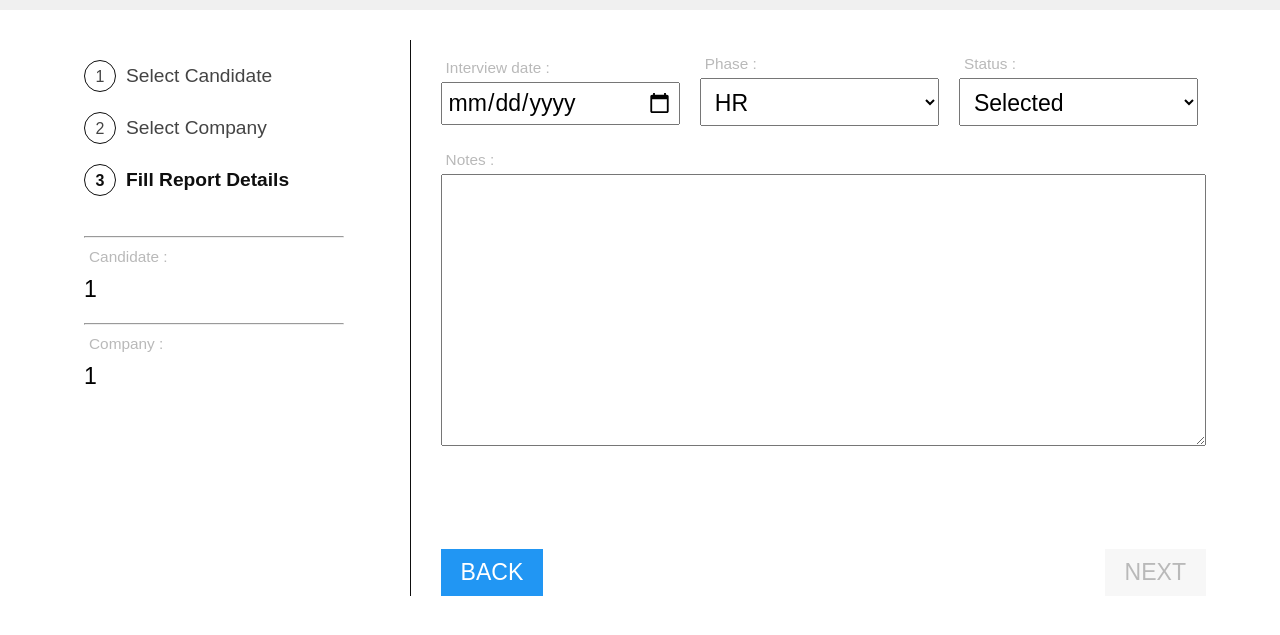
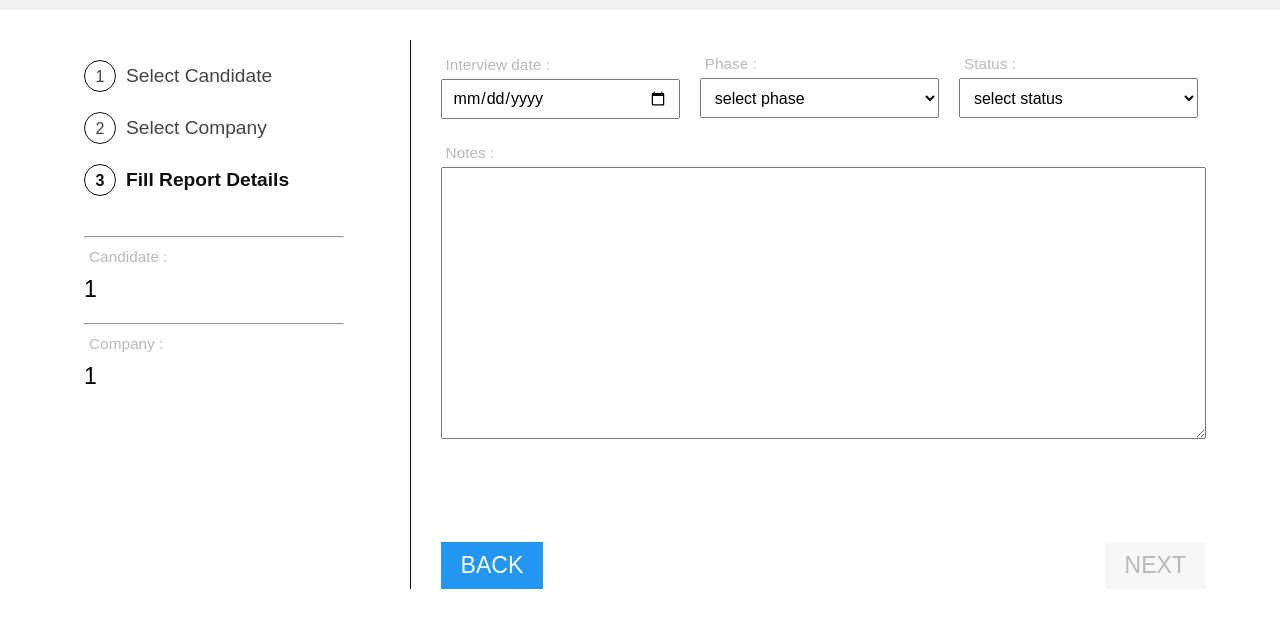
Before and after one commit to MajaMilanovic/reports-app, a React app in the folder adminPanel/: page /#/details/1/1/1/1 in a window 1280 px wide. Shown: the part 49-684 px from the top of the page. Built offline with nearby package versions, Linux system fonts and the light colour scheme; sample sign-in values are in the browser's storage.

Commit message:
add wizard step3

```diff
--- a/adminPanel/src/app/components/ReportCard.js
+++ b/adminPanel/src/app/components/ReportCard.js
@@ -6,7 +6,8 @@ class ReportCard extends Component {
     constructor() {
         super();
         this.state = {
-            modal: false
+            modal: false,
+            deleted: false
         }
     }
 
@@ -21,6 +22,11 @@ class ReportCard extends Component {
             modal: false
         })
     }
+    deleteReport = (e) => {
+        this.setState({
+            deleted: true
+        })
+    }
 
     render() {
         const { report } = this.props;
@@ -32,7 +38,9 @@ class ReportCard extends Component {
 
         return (
             <Fragment>
-                <div className="report-card-wrapper-div">
+                {(this.state.deleted)
+                    ? ""
+                    : <div className="report-card-wrapper-div">
                         <div className="report-card-content-div">
                             <div className="report-name-div">
                                 <p>{report.companyName}</p>
@@ -57,8 +65,13 @@ class ReportCard extends Component {
                                 ? <Modal data={data} />
                                 : ""
                             }
+                            <div className="delete-btn-holder">
+                                <div className="delete-btn-content" onClick={this.deleteReport}>
+                                    <p>X</p>
                                 </div>
                             </div>
+                        </div>
+                    </div>}
             </Fragment>
         );
     };
--- a/adminPanel/src/app/components/ReportList.js
+++ b/adminPanel/src/app/components/ReportList.js
@@ -9,7 +9,7 @@ const ReportList = (props) => {
             {(reportList.length === 0)
                 ? <div className="errorOnSearch-div">
                     "Sorry, there are no available reports at the moment. Please, try another search. Thank you."</div>
-                : reportList.map(report => {
+                : reportList.reverse().map(report => {
                     return <ReportCard report={report} key={report.id} />
                 })
             }
--- a/adminPanel/src/app/components/scss/_nextButton.scss
+++ b/adminPanel/src/app/components/scss/_nextButton.scss
@@ -9,6 +9,7 @@
     padding: 10px 20px;
     margin-top: 10%;
     background-color: $button-blue;
+    cursor: pointer;
 }
 
 .next-link-disabled {
--- a/adminPanel/src/app/components/scss/reportCreationPage.scss
+++ b/adminPanel/src/app/components/scss/reportCreationPage.scss
@@ -141,13 +141,14 @@ li {
     width: 33%;
     padding: 10px;
     select {
-        height: 48px;
-        padding: 10px;
         option {
             overflow: auto;
         }
     }
     .input-fields {
+        padding: 10px;
+        height: 40px;
+        font-size: 16px;
         margin: 0;
         width: 100%;
     }
--- a/adminPanel/src/app/components/wizard/ButtonNavigation.js
+++ b/adminPanel/src/app/components/wizard/ButtonNavigation.js
@@ -7,24 +7,42 @@ import { helpers } from "../../../helpers";
 const ButtonNavigation = (props) => {
     const { getData, pathname } = props;
 
-    const postReport = () => {
-
-        const data = getData();
-        console.log(data);
+    const areFieldsValid = (data) => {
+        const values = Object.values(data);
+        const filteredValues = values.filter(value => {
+            return !value === true;
+        })
+        if (filteredValues.length === 0) {
+            return true;
+        }
+        else {
+            return false;
+        }
+    }
 
 
-        // sendInterviewReport(data)
-        //     .then(res => res.json())
-        //     .then(result => console.log(result)
-        //     )
+    const postReport = () => {
+        const data = getData();
+        (!areFieldsValid(data))
+            ? console.log("Nahh")
+            : sendInterviewReport(data)
+                .then(res => res.json())
+                .then(result => {
+                    props.history.push("/")
+                })
+    }
 
-    }
+
+
     return (
         <div className="select-company-button-holder">
             <Fragment>
                 <p className="next-link">
                     <Link to={`/companies/${helpers.getDataFromDetailsPathname(pathname).candidateId}/${helpers.getDataFromDetailsPathname(pathname).candidateName}`}>Back</Link></p>
-                <p className="next-link-disabled" onClick={postReport}>Next</p>
+                {(!areFieldsValid(getData()))
+                    ? <p className="next-link-disabled" onClick={postReport}>Next</p>
+                    : <p className="next-link" onClick={postReport}>Next</p>
+                }
             </Fragment>
         </div>
     )
--- a/adminPanel/src/app/components/wizard/CreateReportFillDetails.js
+++ b/adminPanel/src/app/components/wizard/CreateReportFillDetails.js
@@ -7,7 +7,7 @@ class CreateReportFillDetails extends Component {
         this.state = {
             date: "",
             phase: "",
-            Status: "",
+            status: "",
             notes: ""
         }
     }
@@ -16,12 +16,36 @@ class CreateReportFillDetails extends Component {
         this.setState({
             notes: e.target.value
         })
-
     }
 
     getInputDateValue = (e) => {
-        console.log(e.target.value);
+        const date = e.target.value;
+        this.setState({
+            date
+        })
+    }
 
+    getDropdownPhaseValue = (e) => {
+        const phase = e.target.value;
+        this.setState({
+            phase
+        })
+    }
+    getDropdownStatusValue = (e) => {
+        const status = e.target.value;
+        this.setState({
+            status
+        })
+    }
+
+    getInterviewData = () => {
+        const data = this.props.getData();
+        const { date, status, phase, notes } = this.state;
+        data.interviewDate = date;
+        data.phase = phase;
+        data.status = status;
+        data.note = notes;
+        return data;
     }
 
     render() {
@@ -36,15 +60,17 @@ class CreateReportFillDetails extends Component {
                     </div>
                     <div className="input-holder">
                         <p className="report-name-description" >Phase : </p>
-                        <select className="input-fields">
+                        <select className="input-fields" onChange={this.getDropdownPhaseValue}>
+                            <option value="">select phase</option>
                             <option value="hr">HR</option>
                             <option value="cv">CV</option>
-                            <option value="tech">Technical</option>
+                            <option value="technical">Technical</option>
                         </select>
                     </div>
                     <div className="input-holder">
                         <p className="report-name-description" >Status : </p>
-                        <select className="input-fields" required >
+                        <select className="input-fields" required onChange={this.getDropdownStatusValue}>
+                            <option value="">select status</option>
                             <option value="selected">Selected</option>
                             <option value="denied">Denied</option>
                         </select>
@@ -54,7 +80,7 @@ class CreateReportFillDetails extends Component {
                     <p className="report-name-description">Notes : </p>
                     <textarea name="notes" cols="80" rows="10" value={this.state.notes} onChange={this.getTextAreaValue}></textarea>
                 </div>
-                <ButtonNavigation getData={getData} pathname={pathname} />
+                <ButtonNavigation getData={this.getInterviewData} pathname={pathname} />
             </div>
         )
     }
--- a/adminPanel/src/app/components/wizard/ReportCreationPage.js
+++ b/adminPanel/src/app/components/wizard/ReportCreationPage.js
@@ -12,7 +12,7 @@ class ReportCreationPage extends Component {
         super();
     }
 
-    getData = () => {
+    getCandidateCompanyData = () => {
         const { pathname } = this.props.location;
 
         const candidate = helpers.getDataFromDetailsPathname(pathname).candidateName;
@@ -25,10 +25,6 @@ class ReportCreationPage extends Component {
             "candidateName": candidate,
             "companyId": companyId,
             "companyName": company,
-            "interviewDate": "",
-            "phase": "",
-            "status": "",
-            "note": "notes.."
         }
     }
 
@@ -48,7 +44,7 @@ class ReportCreationPage extends Component {
                         {(this.props.location.pathname.indexOf("/details/") !== (-1))
                             ? <CreateReportFillDetails
                                 pathname={this.props.location.pathname}
-                                getData={this.getData} />
+                                getData={this.getCandidateCompanyData} />
                             : ""}
                     </div>
                 </div>
```
Also changed, not shown: adminPanel/src/app/components/scss/reportCard.scss (+16 -0 lines), adminPanel/src/app/components/css/reportCard.css, adminPanel/src/app/components/css/reportCreationPage.css, 2 other files. Lines whose indentation alone changed are shown as unchanged.
